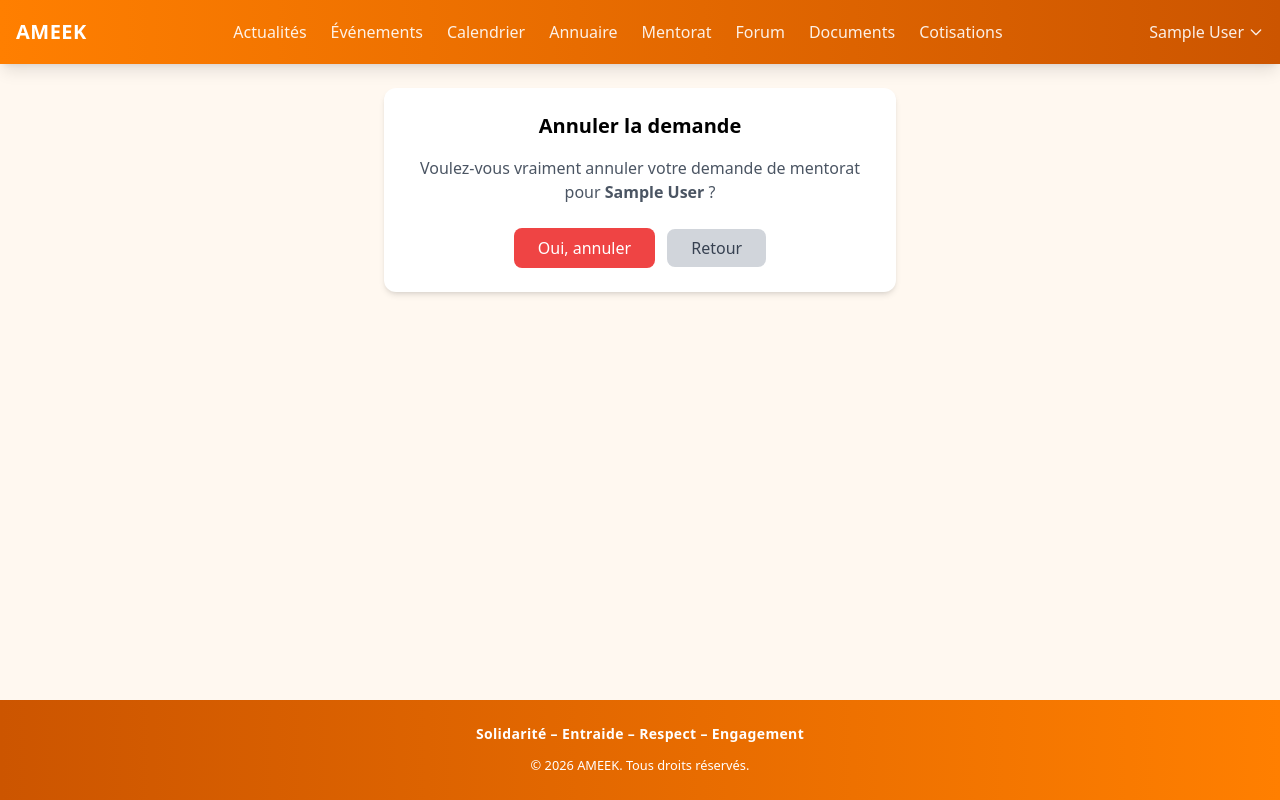
After one commit to Matar057/AMEEK, a Django app: page /mentorship/1/delete/ in a window 1280 px wide. The commit adds this page. Run offline with Django 5.2, Linux system fonts and the light colour scheme; a user stored in the database is signed in; tables that the repository leaves empty hold one stand-in row (values such as "Sample post"); some libraries are stand-ins or nearby versions.

Commit message:
Add mentorship delete: allow mentees to cancel pending requests

```diff
--- /dev/null
+++ b/mentorship/templates/mentorship/mentorship_confirm_delete.html
@@ -0,0 +1,17 @@
+{% extends 'base.html' %}
+
+{% block title %}Annuler la demande - Amicale{% endblock %}
+
+{% block content %}
+<div class="max-w-lg mx-auto">
+  <div class="bg-white rounded-xl shadow-md p-6 text-center">
+    <h3 class="text-xl font-bold mb-4">Annuler la demande</h3>
+    <p class="text-gray-600 mb-6">Voulez-vous vraiment annuler votre demande de mentorat pour <strong>{{ mentorship.mentor.get_full_name|default:mentorship.mentor.username }}</strong> ?</p>
+    <form method="post">
+      {% csrf_token %}
+      <button type="submit" class="bg-red-500 text-white px-6 py-2 rounded-lg hover:bg-red-600 transition">Oui, annuler</button>
+      <a href="{% url 'mentorship:my_requests' %}" class="ml-2 bg-gray-300 text-gray-700 px-6 py-2 rounded-lg hover:bg-gray-400 transition">Retour</a>
+    </form>
+  </div>
+</div>
+{% endblock %}
--- a/mentorship/urls.py
+++ b/mentorship/urls.py
@@ -9,4 +9,5 @@ urlpatterns = [
     path('request/<str:username>/', views.MentorshipRequestView.as_view(), name='request'),
     path('<int:pk>/', views.MentorshipDetailView.as_view(), name='detail'),
     path('<int:pk>/respond/', views.MentorshipResponseView.as_view(), name='respond'),
+    path('<int:pk>/delete/', views.MentorshipDeleteView.as_view(), name='delete'),
 ]
--- a/mentorship/views.py
+++ b/mentorship/views.py
@@ -4,7 +4,7 @@ from django.contrib.auth.models import User
 from django.db.models import Q
 from django.shortcuts import get_object_or_404, redirect
 from django.urls import reverse_lazy
-from django.views.generic import ListView, CreateView, UpdateView, DetailView
+from django.views.generic import ListView, CreateView, UpdateView, DetailView, DeleteView
 
 from profiles.mixins import CarteRequiredMixin
 from .models import Mentorship
@@ -94,3 +94,16 @@ class MentorshipDetailView(CarteRequiredMixin, LoginRequiredMixin, DetailView):
         return Mentorship.objects.filter(
             Q(mentor=self.request.user) | Q(mentee=self.request.user)
         ).select_related('mentor', 'mentee')
+
+
+class MentorshipDeleteView(CarteRequiredMixin, LoginRequiredMixin, DeleteView):
+    model = Mentorship
+    template_name = 'mentorship/mentorship_confirm_delete.html'
+    success_url = reverse_lazy('mentorship:my_requests')
+
+    def get_queryset(self):
+        return Mentorship.objects.filter(mentee=self.request.user, statut='en_attente')
+
+    def form_valid(self, form):
+        messages.success(self.request, 'Demande de mentorat annulée.')
+        return super().form_valid(form)
```
Also changed, not shown: mentorship/templates/mentorship/my_mentorships.html (+6 -1 lines).
